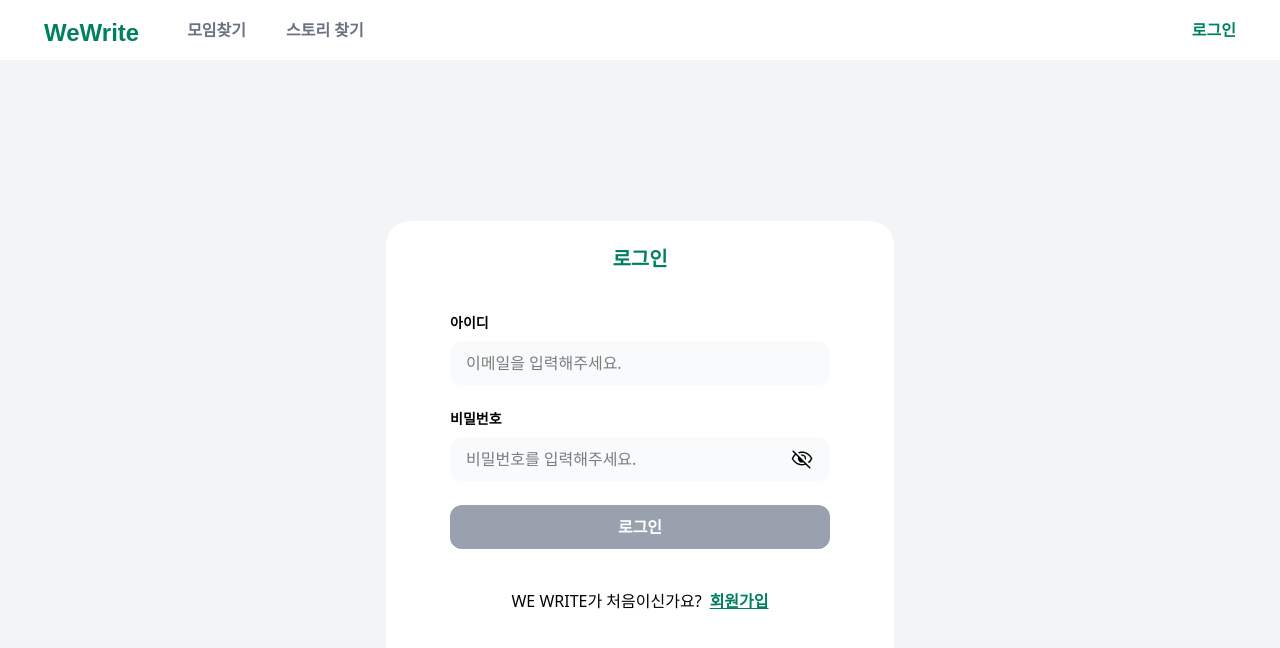
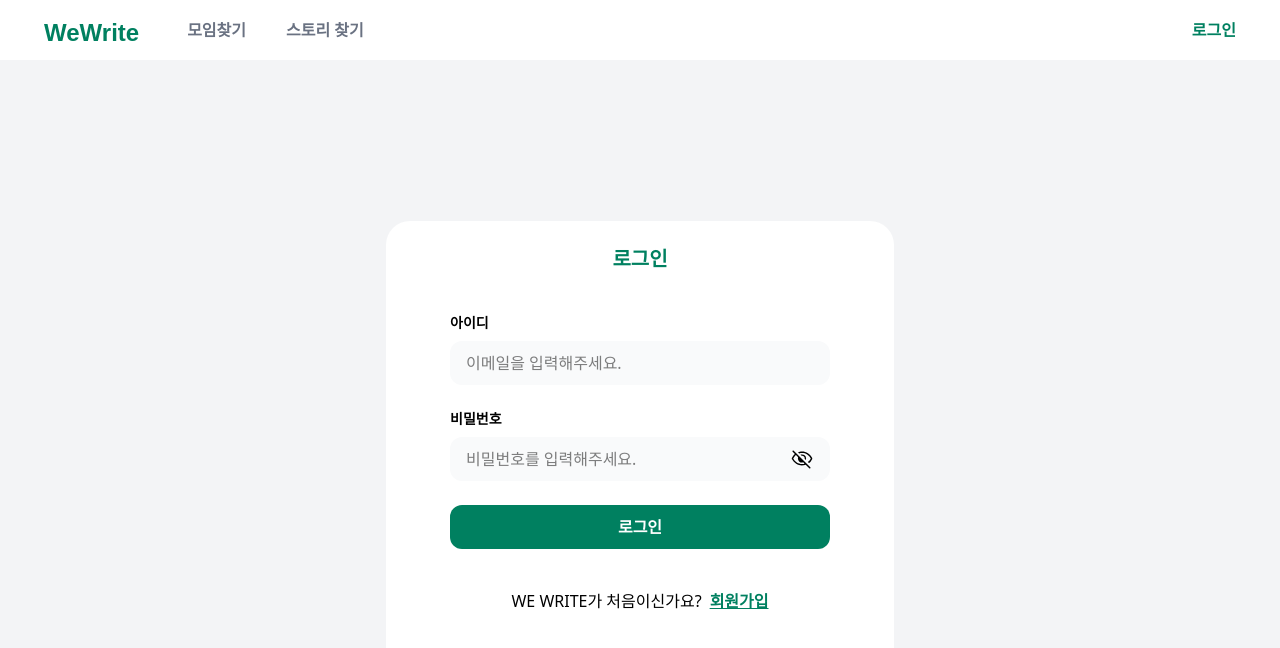
Before and after one commit to we-write/frontend, a Next.js app: page /auths/signin in a window 1280 px wide. Shown: the top 648 px of the page. Built offline with nearby package versions, Linux system fonts and the light colour scheme; no server answers; a web font is replaced by a local one.

Commit message:
feat: 로그인 버튼 시안대로 수정

```diff
--- a/src/app/auths/signin/page.tsx
+++ b/src/app/auths/signin/page.tsx
@@ -102,8 +102,8 @@ const Page = () => {
             role="button"
             type="submit"
             color="custom"
-            disabled={isSubmitting}
-            className="bg-gray-400 font-bold text-white"
+            disabled={isSubmitting || !!errors.email || !!errors.password}
+            className={`${errors.email || errors.password ? 'bg-gray-400' : 'bg-write-main'} font-bold text-white`}
           >
             로그인
           </Button>
```
